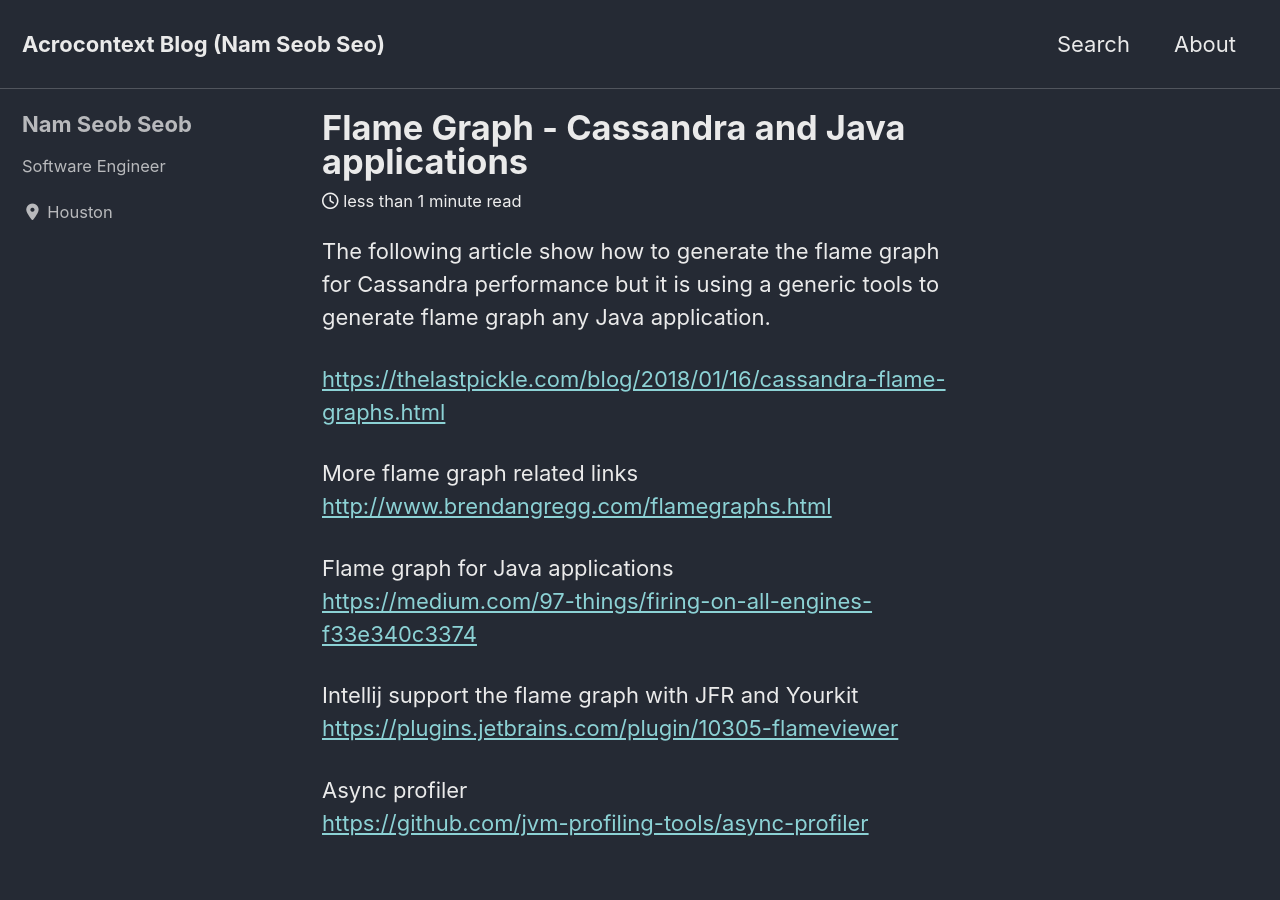
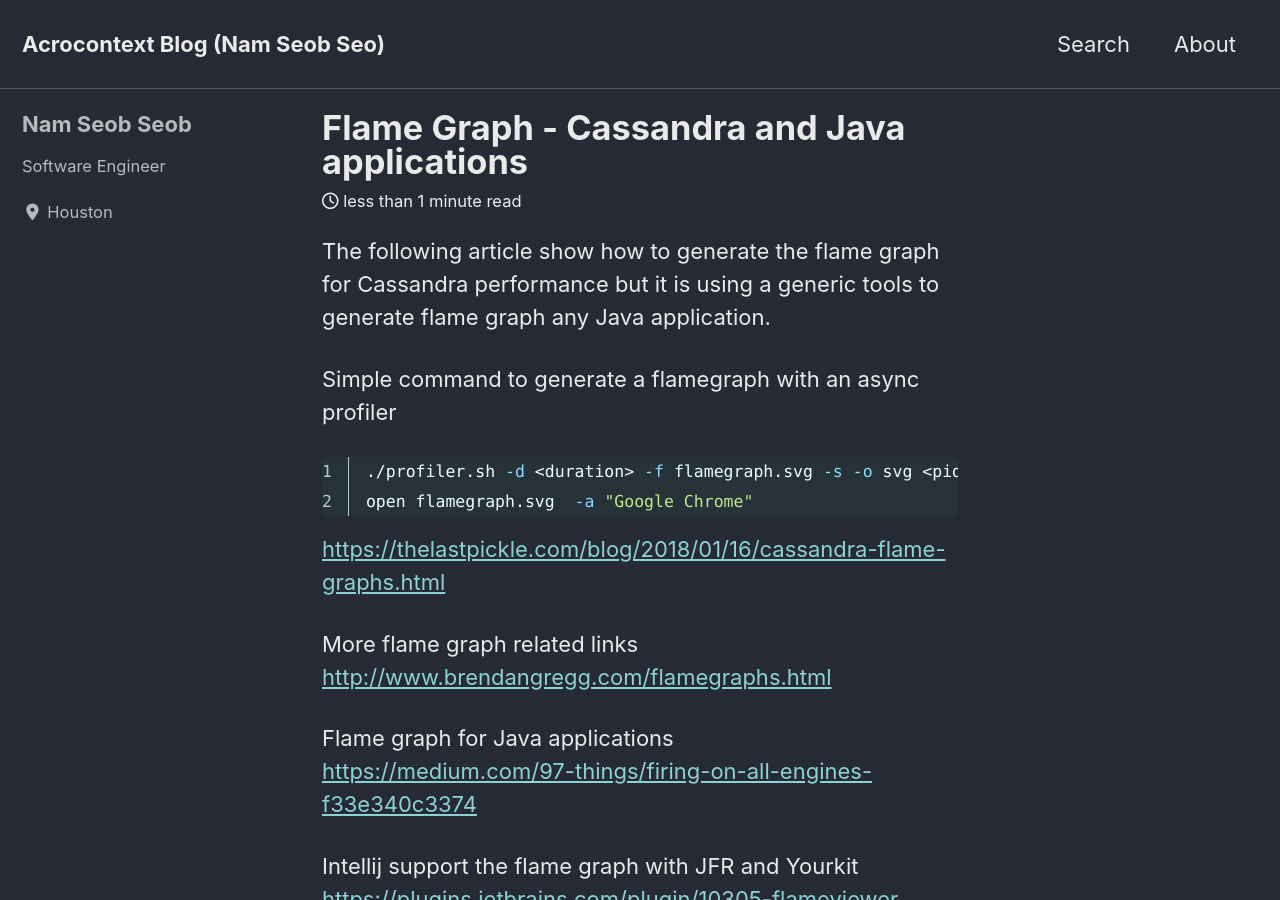
Before and after one commit to nsclass/nsclass.github.io, a Jekyll site: the page built from _posts/2020-04-19-cassandra-flame-graph.md, in a window 1280 px wide and 900 px high. Built offline with Jekyll 4.4.1, drawn with Linux system fonts in a browser that asks for light colours; cached includes are drawn as plain includes; nearby versions of some CDN libraries.

Commit message:
added an async profiler example

````diff
--- a/_posts/2020-04-19-cassandra-flame-graph.md
+++ b/_posts/2020-04-19-cassandra-flame-graph.md
@@ -14,6 +14,12 @@ permalink: "2020/04/19/flame-graph-java-applications"
 
 The following article show how to generate the flame graph for Cassandra performance but it is using a generic tools to generate flame graph any Java application.
 
+Simple command to generate a flamegraph with an async profiler
+```bash
+./profiler.sh -d <duration> -f flamegraph.svg -s -o svg <pid> && \
+open flamegraph.svg  -a "Google Chrome"
+```
+
 [https://thelastpickle.com/blog/2018/01/16/cassandra-flame-graphs.html](https://thelastpickle.com/blog/2018/01/16/cassandra-flame-graphs.html)
 
 More flame graph related links
````
